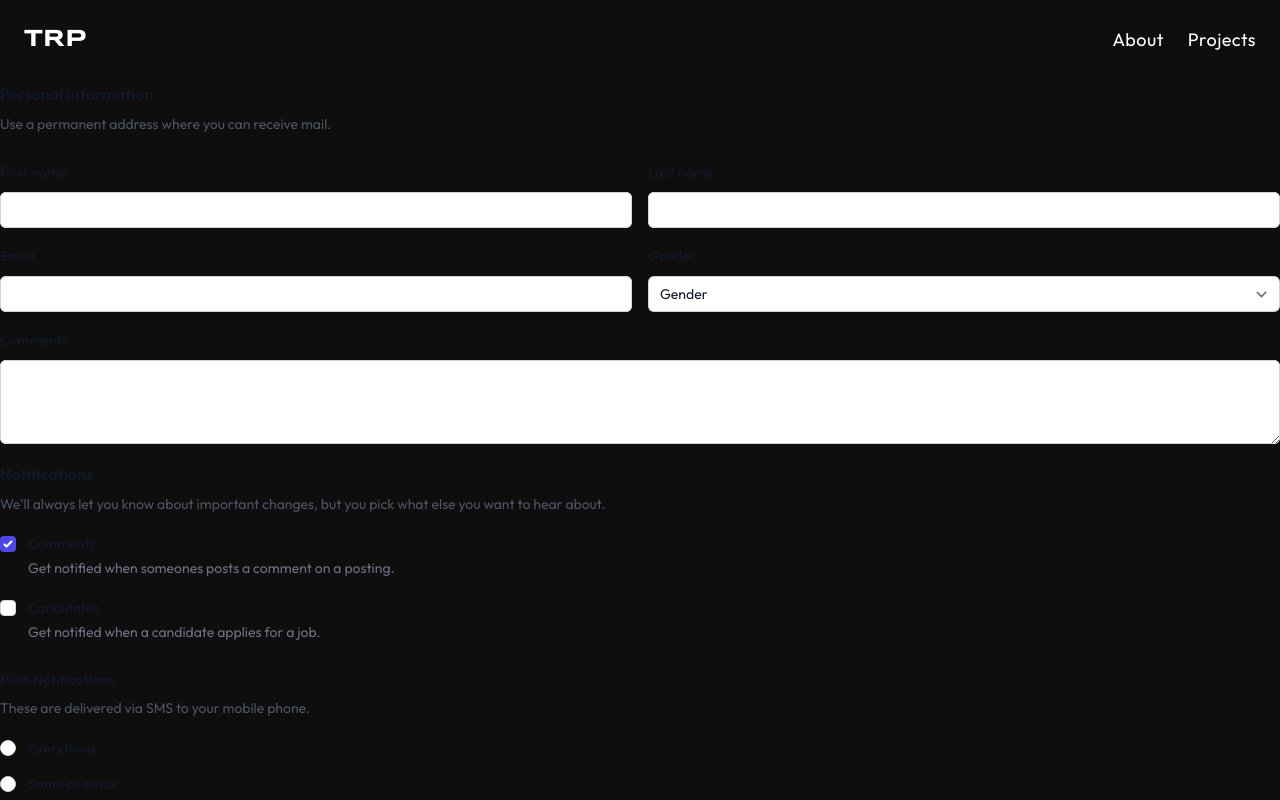
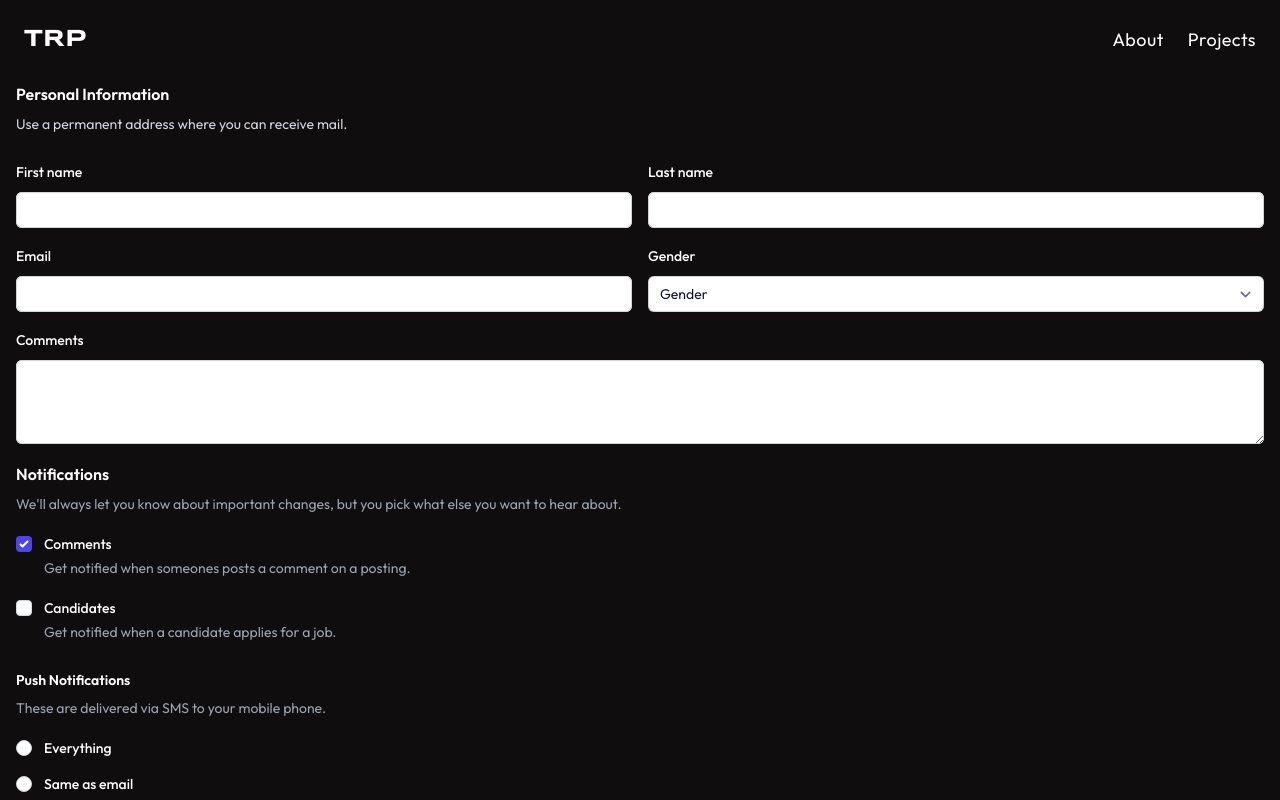
Before and after one commit to monciego/react-playground, a React (Vite) app: page /projects/complex-form in a window 1280 px wide. Shown: the top 800 px of the page. Built offline with nearby package versions, Linux system fonts and the light colour scheme.

Commit message:
style: change text colors in complex form project

```diff
--- a/src/pages/projects/complex-form.tsx
+++ b/src/pages/projects/complex-form.tsx
@@ -37,11 +37,11 @@ export const ComplexForm = (): JSX.Element => {
   };
 
   return (
-    <form onSubmit={handleSubmit}>
-      <h2 className='text-base font-semibold leading-7 text-gray-900'>
+    <form onSubmit={handleSubmit} className='px-4 pb-16'>
+      <h2 className='text-base font-semibold leading-7 text-white'>
         Personal Information
       </h2>
-      <p className='mt-1 text-sm leading-6 text-gray-600'>
+      <p className='mt-1 text-sm leading-6 text-gray-300'>
         Use a permanent address where you can receive mail.
       </p>
 
@@ -49,7 +49,7 @@ export const ComplexForm = (): JSX.Element => {
         <div className='sm:col-span-3'>
           <label
             htmlFor='first-name'
-            className='block text-sm font-medium leading-6 text-gray-900'
+            className='block text-sm font-medium leading-6 text-white'
           >
             First name
           </label>
@@ -60,7 +60,7 @@ export const ComplexForm = (): JSX.Element => {
               id='first-name'
               onChange={handleChange}
               value={formData.firstName}
-              className='block w-full rounded-md border-0 py-1.5 text-gray-900 shadow-sm ring-1 ring-inset ring-gray-300 placeholder:text-gray-400 focus:ring-2 focus:ring-inset focus:ring-indigo-600 sm:text-sm sm:leading-6'
+              className='block w-full rounded-md border-0 py-1.5 text-slate-900 shadow-sm ring-1 ring-inset ring-gray-300 placeholder:text-gray-400 focus:ring-2 focus:ring-inset focus:ring-indigo-600 sm:text-sm sm:leading-6'
             />
           </div>
         </div>
@@ -68,7 +68,7 @@ export const ComplexForm = (): JSX.Element => {
         <div className='sm:col-span-3'>
           <label
             htmlFor='last-name'
-            className='block text-sm font-medium leading-6 text-gray-900'
+            className='block text-sm font-medium leading-6 text-white'
           >
             Last name
           </label>
@@ -79,7 +79,7 @@ export const ComplexForm = (): JSX.Element => {
               id='last-name'
               onChange={handleChange}
               value={formData.lastName}
-              className='block w-full rounded-md border-0 py-1.5 text-gray-900 shadow-sm ring-1 ring-inset ring-gray-300 placeholder:text-gray-400 focus:ring-2 focus:ring-inset focus:ring-indigo-600 sm:text-sm sm:leading-6'
+              className='block w-full rounded-md border-0 py-1.5 text-slate-900 shadow-sm ring-1 ring-inset ring-gray-300 placeholder:text-gray-400 focus:ring-2 focus:ring-inset focus:ring-indigo-600 sm:text-sm sm:leading-6'
             />
           </div>
         </div>
@@ -87,7 +87,7 @@ export const ComplexForm = (): JSX.Element => {
         <div className='sm:col-span-3'>
           <label
             htmlFor='email'
-            className='block text-sm font-medium leading-6 text-gray-900'
+            className='block text-sm font-medium leading-6 text-white'
           >
             Email
           </label>
@@ -98,7 +98,7 @@ export const ComplexForm = (): JSX.Element => {
               id='email'
               onChange={handleChange}
               value={formData.email}
-              className='block w-full rounded-md border-0 py-1.5 text-gray-900 shadow-sm ring-1 ring-inset ring-gray-300 placeholder:text-gray-400 focus:ring-2 focus:ring-inset focus:ring-indigo-600 sm:text-sm sm:leading-6'
+              className='block w-full rounded-md border-0 py-1.5 text-slate-900 shadow-sm ring-1 ring-inset ring-gray-300 placeholder:text-gray-400 focus:ring-2 focus:ring-inset focus:ring-indigo-600 sm:text-sm sm:leading-6'
             />
           </div>
         </div>
@@ -106,7 +106,7 @@ export const ComplexForm = (): JSX.Element => {
         <div className='sm:col-span-3'>
           <label
             htmlFor='gender'
-            className='block text-sm font-medium leading-6 text-gray-900'
+            className='block text-sm font-medium leading-6 text-white'
           >
             Gender
           </label>
@@ -117,7 +117,7 @@ export const ComplexForm = (): JSX.Element => {
               autoComplete='gender'
               value={formData.gender}
               onChange={handleChange}
-              className='block w-full rounded-md border-0 py-1.5 text-gray-900 shadow-sm ring-1 ring-inset ring-gray-300 focus:ring-2 focus:ring-inset focus:ring-indigo-600 sm:text-sm sm:leading-6'
+              className='block w-full rounded-md border-0 py-1.5 text-slate-900 shadow-sm ring-1 ring-inset ring-gray-300 focus:ring-2 focus:ring-inset focus:ring-indigo-600 sm:text-sm sm:leading-6'
             >
               <option hidden value=''>
                 Gender
@@ -131,7 +131,7 @@ export const ComplexForm = (): JSX.Element => {
         <div className='sm:col-span-6'>
           <label
             htmlFor='comment'
-            className='block text-sm font-medium leading-6 text-gray-900'
+            className='block text-sm font-medium leading-6 text-white'
           >
             Comments
           </label>
@@ -139,7 +139,7 @@ export const ComplexForm = (): JSX.Element => {
             id='comment'
             name='comment'
             rows={3}
-            className='block mt-2 w-full rounded-md border-0 py-1.5 text-gray-900 shadow-sm ring-1 ring-inset ring-gray-300 placeholder:text-gray-400 focus:ring-2 focus:ring-inset focus:ring-indigo-600 sm:text-sm sm:leading-6'
+            className='block mt-2 w-full rounded-md border-0 py-1.5 text-slate-900 shadow-sm ring-1 ring-inset ring-gray-300 placeholder:text-gray-400 focus:ring-2 focus:ring-inset focus:ring-indigo-600 sm:text-sm sm:leading-6'
             onChange={handleChange}
             value={formData.comment}
           />
@@ -147,10 +147,10 @@ export const ComplexForm = (): JSX.Element => {
       </div>
 
       <div className='border-b border-gray-900/10 pb-6'>
-        <h2 className='text-base font-semibold leading-7 text-gray-900'>
+        <h2 className='text-base font-semibold leading-7 text-white'>
           Notifications
         </h2>
-        <p className='mt-1 text-sm leading-6 text-gray-600'>
+        <p className='mt-1 text-sm leading-6 text-gray-400'>
           We'll always let you know about important changes, but you pick what
           else you want to hear about.
         </p>
@@ -167,13 +167,10 @@ export const ComplexForm = (): JSX.Element => {
             />
           </div>
           <div className='text-sm leading-6'>
-            <label
-              htmlFor='notify-comments'
-              className='font-medium text-gray-900'
-            >
+            <label htmlFor='notify-comments' className='font-medium text-white'>
               Comments
             </label>
-            <p className='text-gray-500'>
+            <p className='text-gray-400'>
               Get notified when someones posts a comment on a posting.
             </p>
           </div>
@@ -193,21 +190,21 @@ export const ComplexForm = (): JSX.Element => {
           <div className='text-sm leading-6'>
             <label
               htmlFor='notify-candidate'
-              className='font-medium text-gray-900'
+              className='font-medium text-white'
             >
               Candidates
             </label>
-            <p className='text-gray-500'>
+            <p className='text-gray-400'>
               Get notified when a candidate applies for a job.
             </p>
           </div>
         </div>
 
         <fieldset className='mt-6'>
-          <legend className='text-sm font-semibold leading-6 text-gray-900'>
+          <legend className='text-sm font-semibold leading-6 text-white'>
             Push Notifications
           </legend>
-          <p className='mt-1 text-sm leading-6 text-gray-600'>
+          <p className='mt-1 text-sm leading-6 text-gray-400'>
             These are delivered via SMS to your mobile phone.
           </p>
 
@@ -224,7 +221,7 @@ export const ComplexForm = (): JSX.Element => {
               />
               <label
                 htmlFor='push-everything'
-                className='block text-sm font-medium leading-6 text-gray-900'
+                className='block text-sm font-medium leading-6 text-white'
               >
                 Everything
               </label>
@@ -242,7 +239,7 @@ export const ComplexForm = (): JSX.Element => {
               />
               <label
                 htmlFor='push-email'
-                className='block text-sm font-medium leading-6 text-gray-900'
+                className='block text-sm font-medium leading-6 text-white'
               >
                 Same as email
               </label>
@@ -260,7 +257,7 @@ export const ComplexForm = (): JSX.Element => {
               />
               <label
                 htmlFor='push-nothing'
-                className='block text-sm font-medium leading-6 text-gray-900'
+                className='block text-sm font-medium leading-6 text-white'
               >
                 No push notifications
               </label>
@@ -272,7 +269,7 @@ export const ComplexForm = (): JSX.Element => {
       <div className='mt-6 flex items-center justify-end gap-x-6'>
         <button
           type='button'
-          className='text-sm font-semibold leading-6 text-gray-900'
+          className='text-sm font-semibold leading-6 text-white'
         >
           Cancel
         </button>
```
